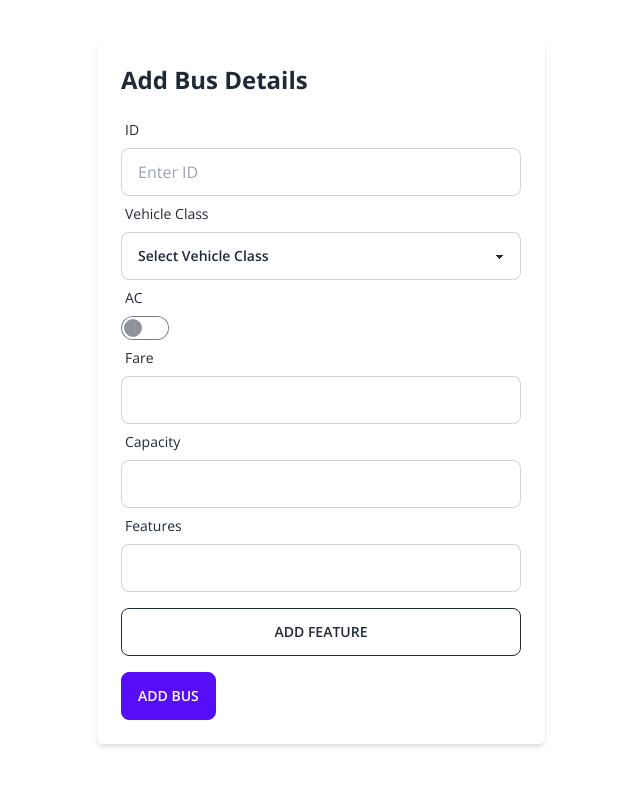
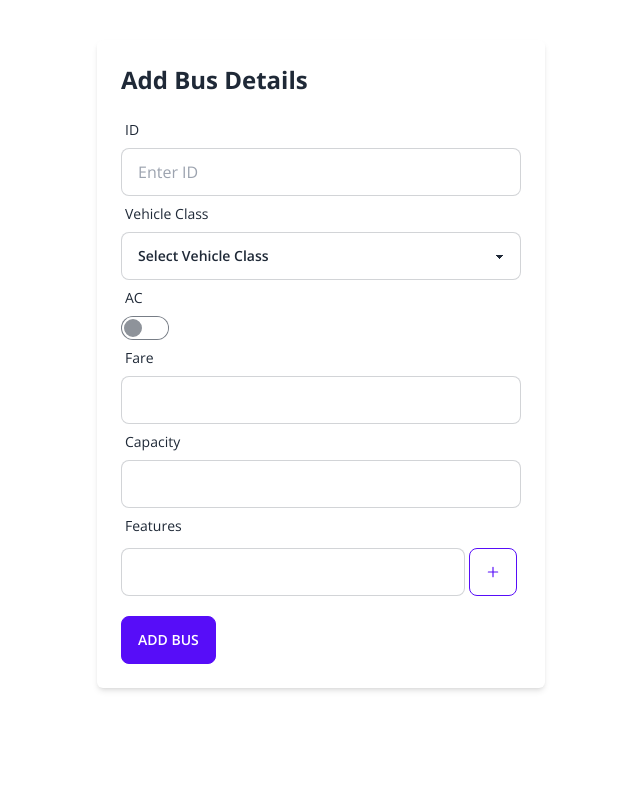
Before and after one commit to IvanDsilva31/TIAA_HACKATHON_PS1, a React (Vite) app: page /addbus in a window 1280 px wide. Shown: the top 786 px of the page, without its empty margins (319-959 px from the left). Built offline with nearby package versions, Linux system fonts and the light colour scheme.

Commit message:
Updated styling in addbus.jsx

```diff
--- a/src/components/BusOperator/addbus.jsx
+++ b/src/components/BusOperator/addbus.jsx
@@ -1,5 +1,5 @@
 import React, { useState } from "react";
-import { XIcon } from '@heroicons/react/outline';
+import { XIcon, PlusIcon } from '@heroicons/react/outline';
 import axios from "axios";
 
 function BusDetailsForm() {
@@ -151,6 +151,7 @@ function BusDetailsForm() {
                         <label className="label">
                             <span className="label-text">Features</span>
                         </label>
+                        <div className="flex items-center justify-between">
                         <input
                             name="newFeature"
                             type="text"
@@ -158,13 +159,16 @@ function BusDetailsForm() {
                             value={newFeature}
                             onChange={handleFeatureInputChange}
                         />
-                        <button type="button" className="btn btn-outline mt-4" onClick={handleAddFeature}>Add feature</button>
+                        <button type="button" className="btn btn-primary btn-outline w-12 m-1" onClick={handleAddFeature}>
+                            <PlusIcon className="w-4 h-4"/>
+                        </button>
+                        </div>
                         <ul>
                             {featuresList.map((feature, index) => (
                                 <li key={feature} className="flex items-center justify-between">
                                     <span>{feature}</span>
-                                    <button type="button" className="btn btn-error ml-2" onClick={() => handleRemoveFeature(index)}>
-                                        <XIcon className="w-2 h-2" />
+                                    <button type="button" className="btn btn-secondary btn-outline w-12 m-1" onClick={() => handleRemoveFeature(index)}>
+                                        <XIcon className="w-5 h-5" />
                                     </button>
                                 </li>
                             ))}
```
